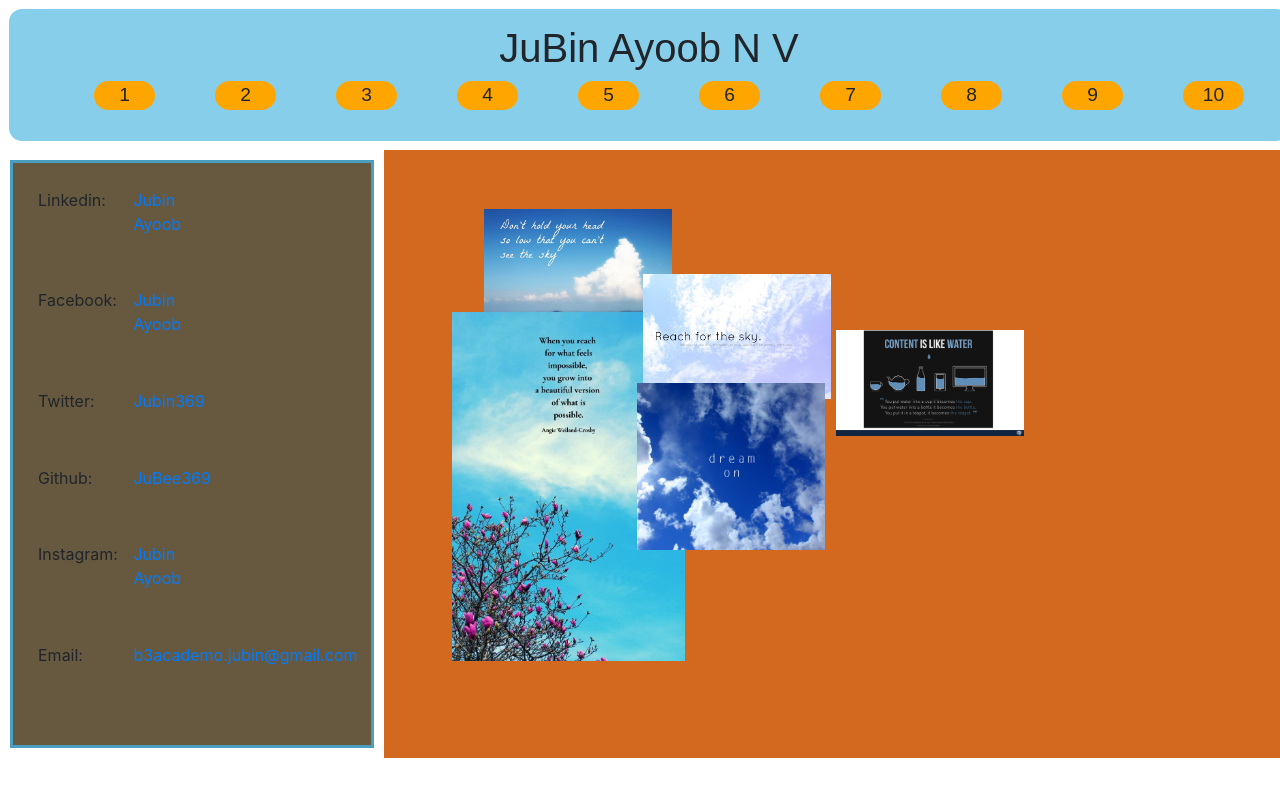
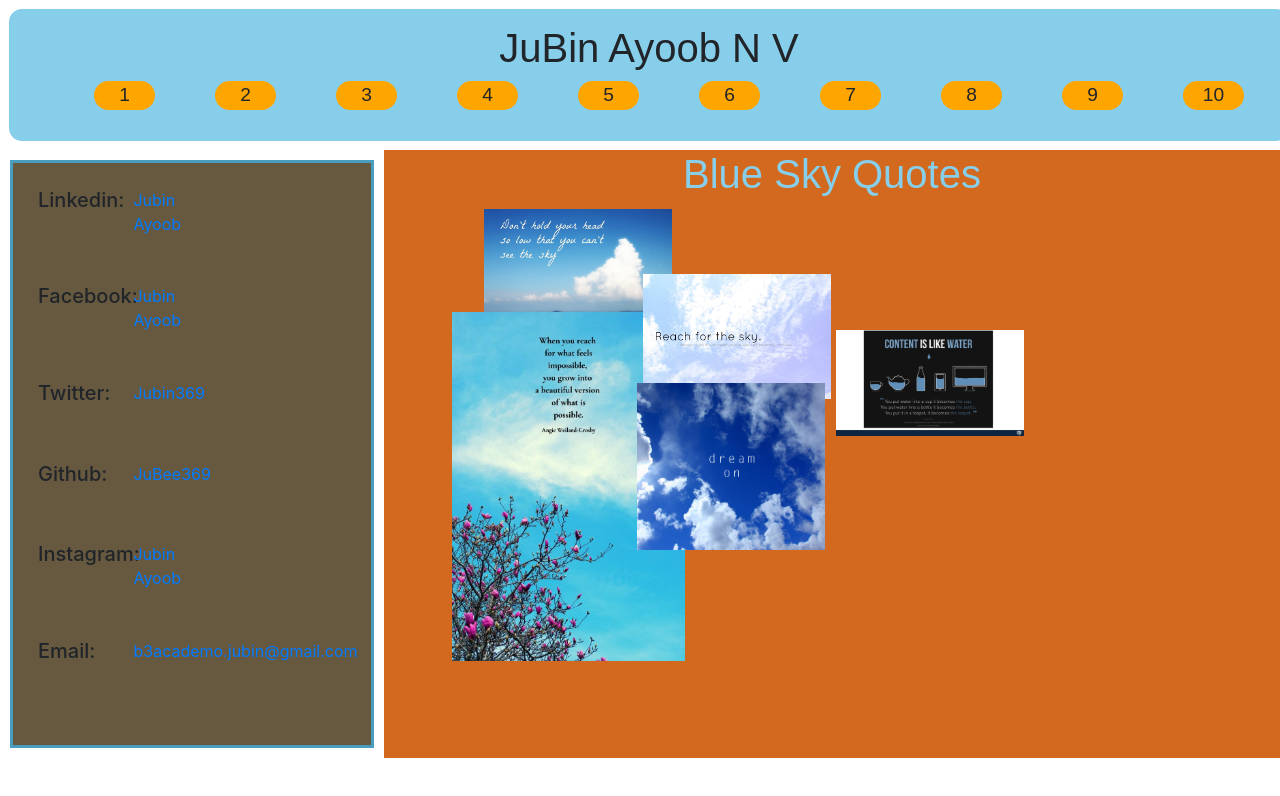
Before and after one commit to JuBee369/cs3-page, a plain HTML site: page index.html in a window 1280 px wide. Drawn offline with nearby package versions, Linux system fonts and the light colour scheme.

Commit message:
w3 org validation clearance

```diff
--- a/css/style.css
+++ b/css/style.css
@@ -59,6 +59,12 @@ header{
     background-color: chocolate;
 }
 
+.art-head{
+    color: skyblue;
+    text-align: center;
+    font-family: fantasy;
+}
+
 .images{
     width: 21%;
     z-index: 1;
--- a/index.html
+++ b/index.html
@@ -33,25 +33,26 @@
         </header>
         <section class="sec">
             <div class="side-bar">
-                <div> Linkedin:</div>
+                <div> <h5>Linkedin:</h5></div>
                 <a class="links" href="https://www.linkedin.com/in/jubin-ayoob-n-v-550384aa" target="_blank"> Jubin Ayoob</a>
-                <div>Facebook:</div>
+                <div> <h5>Facebook:</h5> </div>
                 <a class="links" href="https://www.facebook.com/JuBin.Ayoob369" target="_blank"> Jubin Ayoob</a>
-                <div>Twitter:</div>
+                <div> <h5> Twitter:</h5></div>
                 <a class="links" href="https://twitter.com/jubin369" target="_blank"> Jubin369</a>
-                <div>Github:</div>
+                <div> <h5>Github:</h5> </div>
                 <a class="links" href="https://github.com/JuBee369" target="_blank"> JuBee369</a>
-                <div>Instagram:</div>
+                <div> <h5>Instagram:</h5> </div>
                 <a class="links" href="https://www.instagram.com/jubin_ayoob" target="_blank">Jubin Ayoob</a>
-                <div>Email:</div>
+                <div> <h5>Email:</h5> </div>
                 <a class="links" href="mailto:b3academo.jubin@gmail.com" target="_blank">b3academo.jubin@gmail.com</a>
             </div>
             <article class="art">
-                <div class="container"><img class="images" id="img1" src="img/bluesky.jpg"></div>
-                <div class="container"><img class="images" id="img4" src="img/bluesky04.jpg"></div>
-                <div class="container"><img class="images" id="img5" src="img/bruceleequotes.png"></div>
-                <div class="container"><img class="images" id="img2" src="img/bluesky02.jpg"></div>
-                <div class="container"><img class="images" id="img3" src="img/bluesky03.jpg"></div>
+                <h1 class="art-head">Blue Sky Quotes</h1>
+                <div class="container"><img class="images" id="img1" src="img/bluesky.jpg" alt="Blue sky Quotes"></div>
+                <div class="container"><img class="images" id="img4" src="img/bluesky04.jpg" alt="Blue sky Quotes"></div>
+                <div class="container"><img class="images" id="img5" src="img/bruceleequotes.png" alt="Blue sky Quotes"></div>
+                <div class="container"><img class="images" id="img2" src="img/bluesky02.jpg" alt="Blue sky Quotes"></div>
+                <div class="container"><img class="images" id="img3" src="img/bluesky03.jpg" alt="Blue sky Quotes"></div>
             </article>
         </section>
     </body>
```
